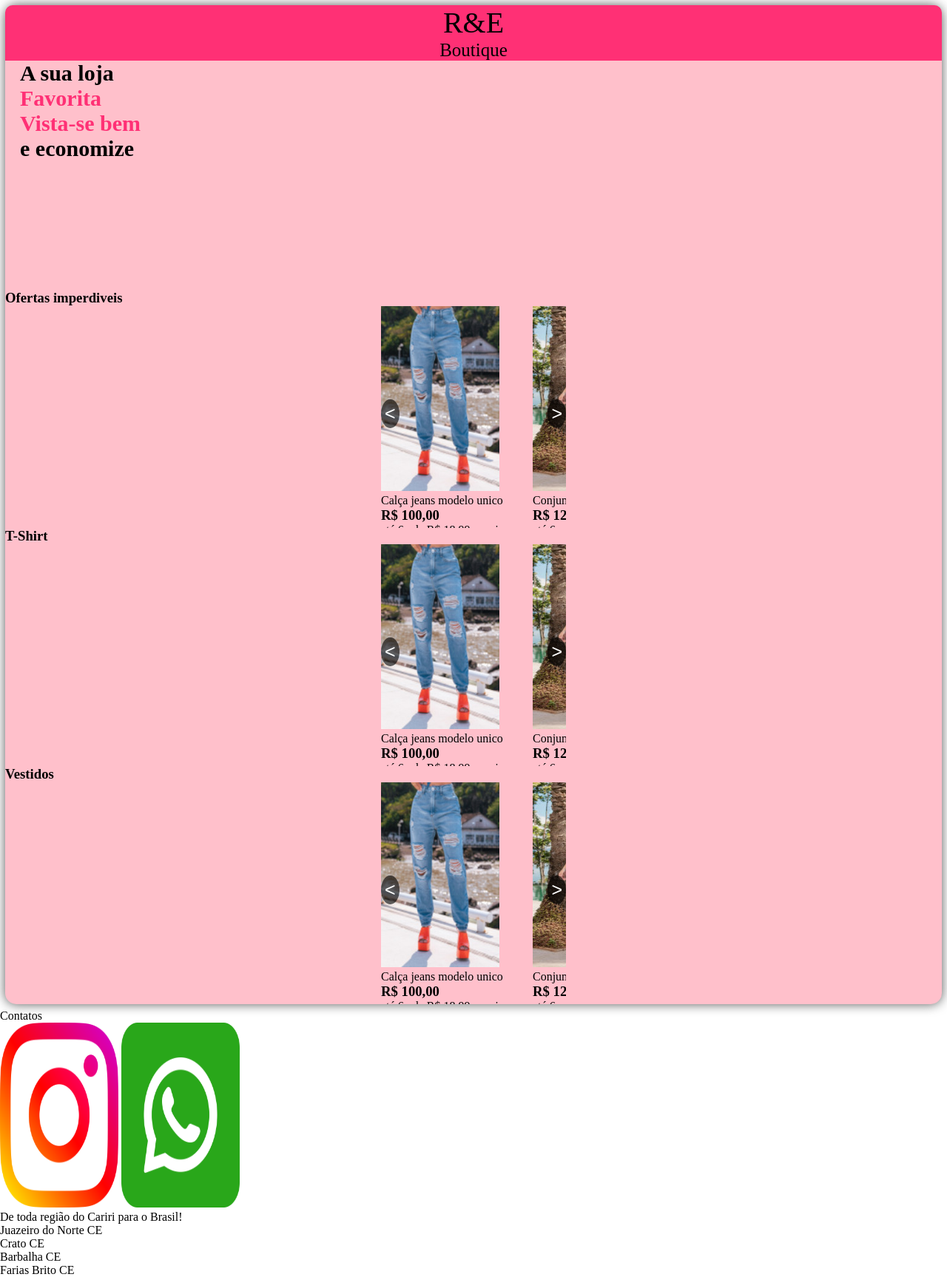
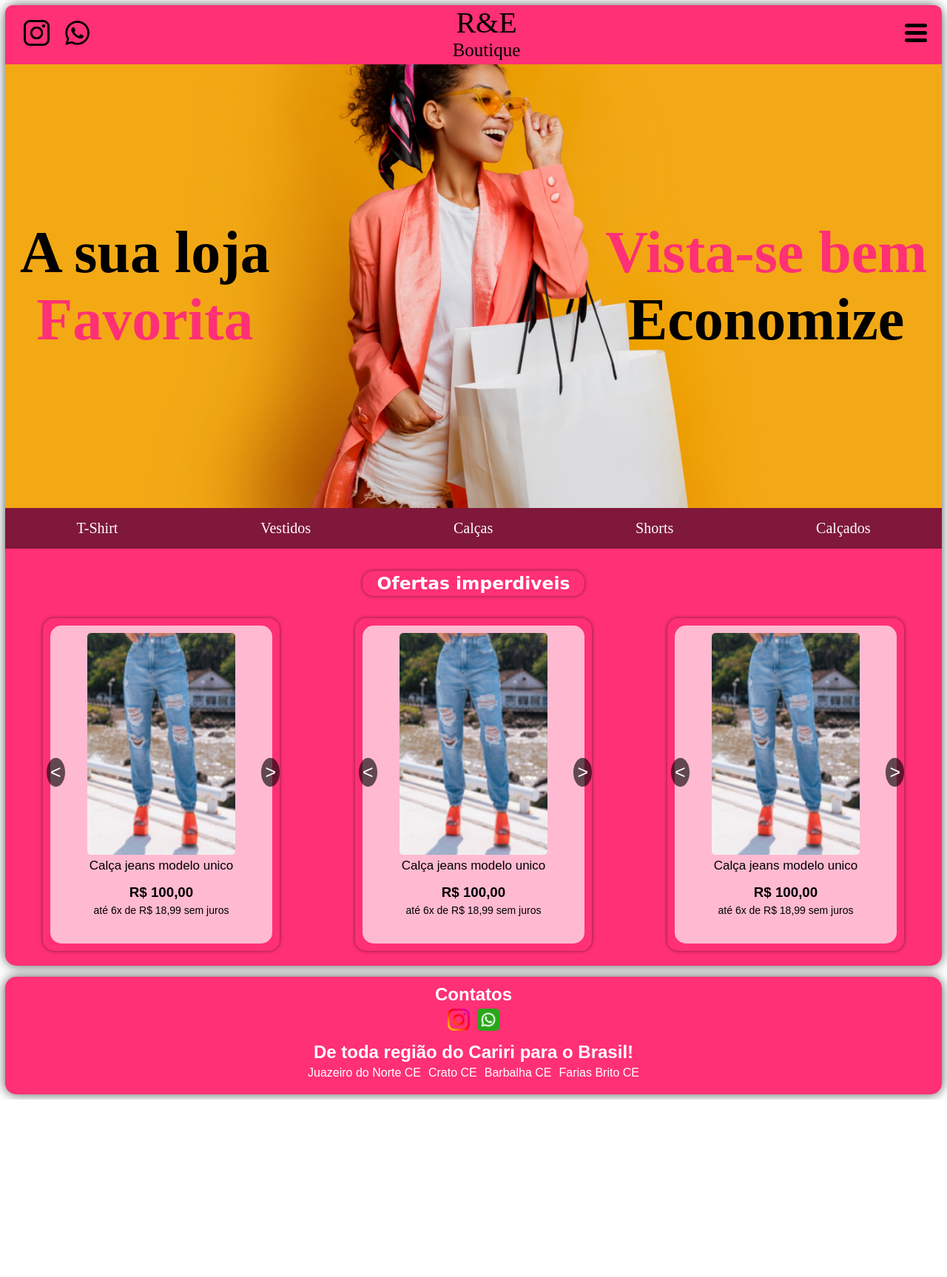
Before and after one commit to LaecioFillho/Moda-Feminina, a plain HTML site: page codigo/index.html in a window 1280 px wide. Shown: the whole page at 74% size. After the commit the page ends 1487 px from the top, so only its background shows below. Drawn offline with nearby package versions, Linux system fonts and the light colour scheme; a web font is replaced by a local one.

Commit message:
Loja site v0.0.4
Grandes mudanças

```diff
--- a/codigo/controle.js
+++ b/codigo/controle.js
@@ -5,9 +5,9 @@ const maxItens = itens.length
 
 setas.forEach(setas =>{
     setas.addEventListener('click', () => {
-        const isLeft = setas.classList.contains('.esquerda')
+        const isLeft = setas.classList.contains('.direita')
 
-        if (isLeft) {
+        if (isLeft === 6) {
             currentItem -= 1
         } else {
             currentItem +=1
--- a/codigo/index.html
+++ b/codigo/index.html
@@ -6,6 +6,7 @@
     <meta name="viewport" content="width=device-width, initial-scale=1.0">
     <link rel="stylesheet" href="style.css">
     <link rel="stylesheet" href="media.css">
+    <link rel="stylesheet" href="https://cdn.jsdelivr.net/npm/bootstrap-icons@1.11.3/font/bootstrap-icons.min.css">
     <title>Loja R&E Boutique</title>
 </head>
 
@@ -14,19 +15,90 @@
     <section class="sessão-geral">
 
         <header>
+            <div class="icones-home">
+                <a href="#"><img src="img/img-Ícones/instagram-PeB.png" alt=""></a>
+                <a href="#"><img src="img/img-Ícones/whatsapp-PeB.png" alt=""></a>
+            </div>
+            <div class="logo">
                 <h1>R&E</h1>
                 <p>Boutique</p>
+            </div>
+            <div class="menu">
+                <div class="barras"></div>
+                <div class="barras"></div>
+                <div class="barras"></div>
+            </div>
         </header>
 
         <main>
 
             <section class="marketing">
                 <h1> A sua loja <br><span>Favorita</span></h1>
-                <h1><span>Vista-se bem</span> <br> e economize</h1>
+                <h1><span>Vista-se bem</span> <br> Economize</h1>
+            </section>
+
+            <section class="nav-pratileiras">
+                <div class="tipos">T-Shirt</div>
+                <div class="tipos">Vestidos</div>
+                <div class="tipos">Calças</div>
+                <div class="tipos">Shorts</div>
+                <div class="tipos">Calçados</div>
             </section>
 
             <section class="classifica-pratileiras">
                 <h1>Ofertas imperdiveis</h1>
+            </section>
+
+            <section class="sessão-roupas">
+
+                <section class="conteiner">
+
+                    <button class="esquerda controle" aria-label="Previus imagens"> < </button>
+                    <button class="direita controle" aria-label="Next imagens"> > </button>
+
+                    <div class="galeria-estendida">
+
+                        <div class="galeria">
+                            <div class="moldura">
+                                <img src="img/img-mostruario/Calça-Atualizada.jpg" alt="">
+                                <p class="descrição-produto">Calça jeans modelo unico</p>
+                                <h3>R$ 100,00</h3>
+                                <p>até 6x de R$ 18,99 sem juros</p>
+                            </div>
+                            <div class="moldura">
+                                <img src="img/img-mostruario/Conjunto-Atualizadp.jpg" alt="">
+                                <p class="descrição-produto">Conjuntinho Leve</p>
+                                <h3>R$ 129,99</h3>
+                                <p>até 6x de R$ 21,99 sem juros</p>
+                            </div>
+                            <div class="moldura">
+                                <img src="img/img-mostruario/T-shirt.jpg" alt="">
+                                <p class="descrição-produto">Calça jeans modelo unico</p>
+                                <h3>R$ 159,99</h3>
+                                <p>até 6x de R$ 26,99 sem juros</p>
+                            </div>
+                            <div class="moldura">
+                                <img src="img/img-mostruario/Vestidos.jpg" alt="">
+                                <p class="descrição-produto">Vestido Longo</p>
+                                <h3>R$ 89,99</h3>
+                                <p>até 6x de R$ 14,99 sem juros</p>
+                            </div>
+                            <div class="moldura">
+                                <img src="#" alt="">
+                                <p class="descrição-produto">Calça jeans modelo unico</p>
+                                <h3>R$ 100,00</h3>
+                                <p>até 6x de R$ 18,99 sem juros</p>
+                            </div>
+                            <div class="moldura">
+                                <img src="#" alt="">
+                                <p class="descrição-produto">Calça jeans modelo unico</p>
+                                <h3>R$ 100,00</h3>
+                                <p>até 6x de R$ 18,99 sem juros</p>
+                            </div>
+                        </div>
+
+                    </div>
+
                 </section>
 
                 <section class="conteiner">
@@ -79,14 +151,10 @@
 
                 </section>
 
-            <section class="classifica-pratileiras">
-                <h1>T-Shirt</h1>
-            </section>
-
                 <section class="conteiner">
 
-                <button class="esquerda" aria-label="Previus imagens"> < </button>
-                <button class="direita" aria-label="Next imagens"> > </button>
+                    <button class="esquerda controle" aria-label="Previus imagens"> < </button>
+                    <button class="direita controle" aria-label="Next imagens"> > </button>
 
                     <div class="galeria-estendida">
 
@@ -133,58 +201,6 @@
 
                 </section>
 
-            <section class="classifica-pratileiras">
-                <h1>Vestidos</h1>
-            </section>
-
-            <section class="conteiner">
-
-                <button class="esquerda" aria-label="Previus imagens"> < </button>
-                <button class="direita" aria-label="Next imagens"> > </button>
-
-                <div class="galeria-estendida">
-
-                    <div class="galeria">
-                        <div class="moldura">
-                            <img src="img/img-mostruario/Calça-Atualizada.jpg" alt="">
-                            <p class="descrição-produto">Calça jeans modelo unico</p>
-                            <h3>R$ 100,00</h3>
-                            <p>até 6x de R$ 18,99 sem juros</p>
-                        </div>
-                        <div class="moldura">
-                            <img src="img/img-mostruario/Conjunto-Atualizadp.jpg" alt="">
-                            <p class="descrição-produto">Conjuntinho Leve</p>
-                            <h3>R$ 129,99</h3>
-                            <p>até 6x de R$ 21,99 sem juros</p>
-                        </div>
-                        <div class="moldura">
-                            <img src="img/img-mostruario/T-shirt.jpg" alt="">
-                            <p class="descrição-produto">Calça jeans modelo unico</p>
-                            <h3>R$ 159,99</h3>
-                            <p>até 6x de R$ 26,99 sem juros</p>
-                        </div>
-                        <div class="moldura">
-                            <img src="img/img-mostruario/Vestidos.jpg" alt="">
-                            <p class="descrição-produto">Vestido Longo</p>
-                            <h3>R$ 89,99</h3>
-                            <p>até 6x de R$ 14,99 sem juros</p>
-                        </div>
-                        <div class="moldura">
-                            <img src="#" alt="">
-                            <p class="descrição-produto">Calça jeans modelo unico</p>
-                            <h3>R$ 100,00</h3>
-                            <p>até 6x de R$ 18,99 sem juros</p>
-                        </div>
-                        <div class="moldura">
-                            <img src="#" alt="">
-                            <p class="descrição-produto">Calça jeans modelo unico</p>
-                            <h3>R$ 100,00</h3>
-                            <p>até 6x de R$ 18,99 sem juros</p>
-                        </div>
-                    </div>
-
-                </div>
-
             </section>
 
         </main>
@@ -195,16 +211,20 @@
 
         <footer>
 
-            <p>Contatos</p>
+            <h2>Contatos</h2>
+            <div>
                 <div>
                     <a href="#" target="_blank" rel="external"><img src="img/img-Ícones/instagram.png" alt="Imagem icone Instagram"></a>
                     <a href="#" target="_blank" rel="external"><img src="img/img-Ícones/whatsapp.png" alt="Imagem icone WhatsApp"></a>
                 </div>
-            <p>De toda região do Cariri para o Brasil!</p>
+            </div>
+            <h2>De toda região do Cariri para o Brasil!</h2>
+            <div>
                 <p>Juazeiro do Norte CE</p>
                 <p> Crato CE</p>
                 <P>Barbalha CE</P>
                 <p>Farias Brito CE</p>
+            </div>
 
         </footer>
 
--- a/codigo/style.css
+++ b/codigo/style.css
@@ -6,7 +6,7 @@
 /* Geral */
 
 :root{
-    --cor-cabecalho: rgb(255, 48, 117);
+    --cor-geral: rgb(255, 48, 117);
 }
 
 *{
@@ -16,22 +16,43 @@
 }
 
 .sessão-geral{
-    background-color: pink;
+    background-color: var(--cor-geral);
     box-shadow: 0px 0px 15px rgba(0, 0, 0, 0.658);
     border-radius: 15px;
     margin: 7px;
 }
 
 .moldura{
-    height: 300px;
-    width: 200px;
-    background-color: pink;
+    height: 430px;
+    width: 300px;
+    background-color: rgba(255, 255, 255, 0.666);
     flex-shrink: 0;
+    border-radius: 15px;
+    padding: 10px;
+    margin: 5px;
 }
 
 img{
-    height: 250px;
-    width: 160px;
+    height: 300px;
+    width: 200px;
+    display: block;
+    margin: auto;
+    border-radius: 5px;
+}
+
+.classifica-pratileiras{
+    width: 300px;
+    box-shadow: 0px 0px 5px rgba(0, 0, 0, 0.493);
+    border-radius: 15px;
+    padding: 3px;
+    text-align: center;
+    color: white;
+    font-family: 'Kalnia', cursive;
+    font-size: 20px;
+    font-weight: 100;
+    margin: auto;
+    margin-bottom: 30px;
+    margin-top: 30px;
 }
 
 /* Cabeçalho */
@@ -41,44 +62,115 @@ header{
     background-color: rgb(255, 48, 117);
     border-top-left-radius: 10px ;
     border-top-right-radius: 10px ;
+    display: flex;
+    align-items: center;
+    justify-content: space-between;
+    padding: 0px 15px 5px 15px;
+}
+
+.icones-home{
+    display: flex;
+}
+
+.icones-home img{
+    height: 35px;
+    width: 35px;
+    margin-left: 10px;
+    margin-right: 10px;
+}
+
+.logo{
+    margin-right: 35px;
 }
 
 header h1{
     font-family: 'Kalnia', serif;
-    font-weight: 200;
+    font-weight: 400;
     font-size: 40px;
 }
 
 header p{
     font-family: 'Kalnia', serif;
     font-size: 25px;
-    font-weight: 200;
+    font-weight: 400;
 }
+
+.menu .barras{
+    background-color: black;
+    height: 5px;
+    width: 30px;
+    margin: 5px;
+    border-radius: 3px;
+}
+
 
 /* Corpo 1 */
 
 .marketing{
-    height: 300px;
-    background-image: url(img/tiro-do-estudio-da-mulher-negra-bonita-com-o-saco-de-compras-branco-que-esta-sobre-o-fundo-amarelo-olhar-na-moda-primavera-na-moda.jpg);
-    background-position: center;
-    background-size: 500px;
+    height: 600px;
+    background-image: url(img/img-fundo/img-mulher-fundo1.jpg);
+    background-position: center center;
+    background-attachment: fixed;
+    background-size: cover;
     background-repeat: no-repeat;
-    margin-bottom: 10px;
+
+    display: flex;
+    align-items: center;
+    justify-content: space-between;
 }
 
 .marketing h1{
-    font-size: 30px;
-    margin-left: 20px;
+    font-size: 80px;
+    margin: 20px;
+    text-align: center;
 }
 
 .marketing span{
-    color: var(--cor-cabecalho);
+    color: var(--cor-geral);
+}
+
+/* sessão-roupas */
+
+.nav-pratileiras{
+    height: 55px;
+    display: flex;
+    align-items: center;
+    justify-content: space-around;
+    background-color: rgba(0, 0, 0, 0.500);
+    color: white;
+    font-size: 20px;
+    font-family: 'Kalnia', serif;
+    font-weight: 400;
+    margin-bottom: 10px;
+    overflow-x: auto;
+}
+
+.tipos{
+    display: flex;
+    flex-flow: row nowrap;
+    margin: auto;
+    flex-shrink: 0;
+    transition: 0.3s;
+    padding: 10px;
+}
+
+.tipos:hover{
+    background-color: rgba(255, 48, 117, 0.486);
+    border-bottom: 4px solid var(--cor-geral);
+}
+
+.sessão-roupas{
+    display: flex;
 }
 
 .conteiner{
     position: relative;
-    max-width: 250px;
+    max-width: 320px;
     margin: auto;
+    margin-bottom: 20px;
+    padding: 5px;
+    border-radius: 15px;
+    box-shadow: 0px 0px 5px rgba(0, 0, 0, 0.523);
 }
 
 .galeria-estendida{
@@ -109,4 +201,60 @@ header p{
     right: 0;
 }
 
-/**/
+/* Textos das molduras*/
+
+.moldura p{
+    font-family: 'Noto Sans TC', sans-serif;
+    font-weight: 400;
+    text-align: center;
+    font-size: 14px;
+}
+
+.moldura .descrição-produto{
+    margin-top: 5px;
+    font-size: 17px;
+}
+
+.moldura h3{
+    font-family: 'Noto Sans TC', sans-serif;
+    text-align: center;
+    margin-top: 15px;
+    margin-bottom: 5px;
+}
+
+/* Rodapé */
+
+.rodape{
+    background-color: var(--cor-geral);
+    box-shadow: 0px 0px 15px rgba(0, 0, 0, 0.658);
+    border-radius: 15px;
+    margin: 7px;
+    margin-top: 15px;
+    padding: 10px;
+}
+
+footer h2{
+    color: white;
+    text-align: center;
+    font-family: 'Noto Sans TC', sans-serif;
+}
+
+footer p{
+    text-align: center;
+    font-family: 'Noto Sans TC', sans-serif;
+    color: white;
+    margin: 5px;
+}
+
+footer div{
+    display: flex;
+    align-items: center;
+    justify-content: center;
+    margin-bottom: 5px;
+}
+
+footer img{
+    height: 30px;
+    width: 30px;
+    margin: 5px;
+}
```
Also changed, not shown: codigo/media.css (+54 -8 lines), codigo/img/img-Ícones/instagram-PeB.png (added), codigo/img/img-Ícones/whatsapp-PeB.png (added). Lines whose indentation alone changed are shown as unchanged.
